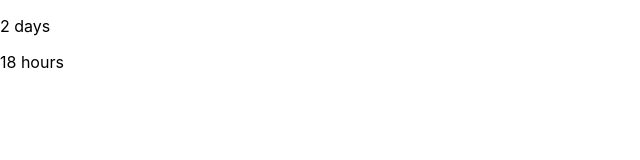
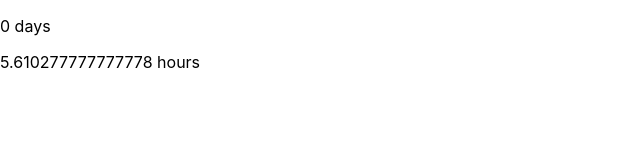
Before and after one commit to nathaniel-haglund/datetest, a React (Create React App) app: page / in a window 1280 px wide. Shown: the top 160 px of the page, without its empty margins (0-640 px from the left). Built offline with nearby package versions, Linux system fonts and the light colour scheme.

Commit message:
business day spanning calendar days fix

```diff
--- a/src/App.js
+++ b/src/App.js
@@ -1,7 +1,7 @@
 import {businessDaysCalculator} from './utilities/businessHourCalc'
 
 function App() {
-  const bdays = businessDaysCalculator('2023-03-10 22:19:26', '2023-03-15 12:19:26', '17:30:00', '01:00:00', [])
+  const bdays = businessDaysCalculator('2023-06-05 18:58:23', '2023-06-06 00:35:00', '12:30:00', '01:00:00', [])
   return (
     <div>
       <p>{bdays.business_days} days</p>
--- a/src/utilities/businessHourCalc.js
+++ b/src/utilities/businessHourCalc.js
@@ -30,7 +30,7 @@ const businessDaysCalculator = (startingTime, endingTime, businessStart, busines
   const countFormatter = count => {
     return {
       business_days: Math.round(count/ businessDay),
-      business_hours: Math.round(count / HOUR ),
+      business_hours: count / HOUR,
     }
   }
 
@@ -44,7 +44,7 @@ const businessDaysCalculator = (startingTime, endingTime, businessStart, busines
   if(endDate.getTime() + endTime < startDate.getTime() + startTime) { return countFormatter(count) }
 
   //check if start time current day
-  if (startDate.getTime() === endDate.getTime()) {
+  if (startDate.getTime() + milliBusinessEnd >= endDate.getTime()) {
 
     //check if it is a holiday
     if (isHoliday(startDate, holidaylist)) {
@@ -64,9 +64,9 @@ const businessDaysCalculator = (startingTime, endingTime, businessStart, busines
         count += businessDay
 
       //If current time before business close
-      }else {
-        count += endTime - milliBusinessStart
-        console.log('count', count)
+      }if (endTime >= milliBusinessStart && endTime <= milliBusinessEnd) {
+        count += endTime + (24 * HOUR)  - milliBusinessStart
+
       }
 
     //If start time after business open
@@ -78,7 +78,8 @@ const businessDaysCalculator = (startingTime, endingTime, businessStart, busines
 
         //If current time before business close
         }else {
-          count += endTime - startTime
+          count += endTime + (24 * HOUR) - startTime
+
         }
       }
     return countFormatter(count)
@@ -95,6 +96,7 @@ const businessDaysCalculator = (startingTime, endingTime, businessStart, busines
     //if start time between business hours
     } else if (startTime > milliBusinessStart && startTime < milliBusinessEnd) {
       count += milliBusinessEnd - startTime
+
     }
   }
 
```
